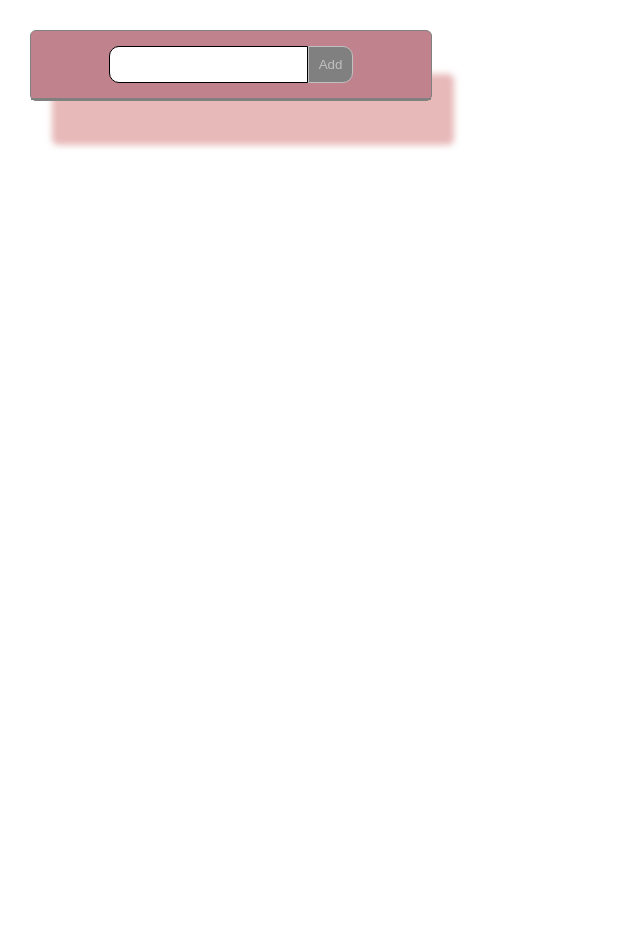
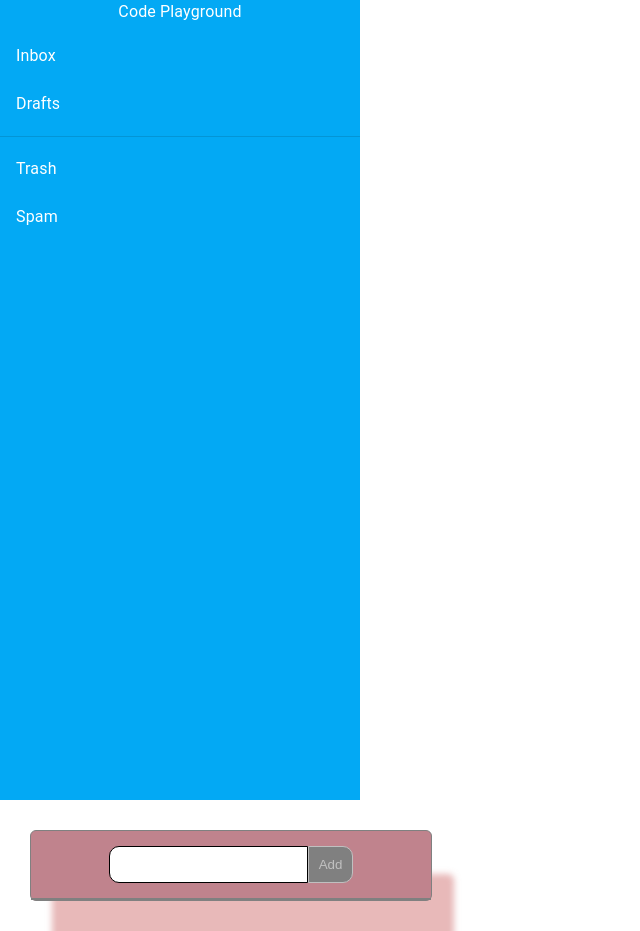
Before and after one commit to alexdangelo86/code-playground, a React (Create React App) app: page / in a window 1280 px wide. Shown: the whole page, without its empty margins (0-640 px from the left). Before the commit the page ends 800 px from the top, so only its background shows below. Built offline with nearby package versions, Linux system fonts and the light colour scheme.

Commit message:
Create Sidebar

```diff
--- a/package.json
+++ b/package.json
@@ -3,11 +3,16 @@
   "version": "0.1.0",
   "private": true,
   "dependencies": {
+    "@emotion/react": "^11.10.4",
+    "@emotion/styled": "^11.10.4",
+    "@mui/material": "^5.10.11",
     "@testing-library/jest-dom": "^5.16.5",
     "@testing-library/react": "^13.4.0",
     "@testing-library/user-event": "^13.5.0",
     "react": "^18.2.0",
     "react-dom": "^18.2.0",
+    "react-router": "^6.4.2",
+    "react-router-dom": "^6.4.2",
     "react-scripts": "5.0.1",
     "web-vitals": "^2.1.4"
   },
--- a/src/App.js
+++ b/src/App.js
@@ -1,14 +1,16 @@
-import logo from './logo.svg';
-import './App.css';
-import {TodoList} from "./Components/TodoList";
+import React from 'react'
+import logo from './logo.svg'
+import './App.css'
+import { TodoList } from './Components/TodoList'
+import Sidebar from './Components/Sidebar'
 
 function App() {
   return (
     <div className="App">
-
+      <Sidebar/>
       <TodoList/>
     </div>
-  );
+  )
 }
 
-export default App;
+export default App
--- a/src/Components/InputButton.js
+++ b/src/Components/InputButton.js
@@ -1,4 +1,4 @@
-import React, { useState } from 'react';
+import React, { useState } from 'react'
 
 const InputButton = ({ inputValue = '', onAdd }) => {
   const [value, setValue] = useState(inputValue)
@@ -30,7 +30,7 @@ const InputButton = ({ inputValue = '', onAdd }) => {
         type="text"/>
       <button onClick={handleAdd}  className="button">Add</button>
     </div>
-    );
+  )
 
 }
 
--- /dev/null
+++ b/src/Components/Sidebar.js
@@ -0,0 +1,60 @@
+import { Box } from '@mui/system'
+import { Typography } from '@mui/material'
+import React from 'react'
+import box from '@mui/material/Box'
+import List from '@mui/material/List'
+import ListItem from '@mui/material/ListItem'
+import ListItemButton from '@mui/material/ListItemButton'
+import ListItemText from '@mui/material/ListItemText'
+import Divider from '@mui/material/Divider'
+
+const Sidebar = () => {
+  return (
+    <Box
+      sx={{
+        width: '100%',
+        maxWidth: 360,
+        bgcolor: '#03a9f4',
+        color: 'white',
+        height: '100vh'
+      }}
+    >
+      <Typography>
+      Code Playground
+      </Typography>
+      <nav aria-label="main mailbox folders">
+        <List>
+          <ListItem disablePadding>
+            <ListItemButton>
+              <ListItemText primary="Inbox" />
+            </ListItemButton>
+          </ListItem>
+          <ListItem disablePadding>
+            <ListItemButton>
+              <ListItemText primary="Drafts" />
+            </ListItemButton>
+          </ListItem>
+        </List>
+      </nav>
+      <Divider />
+      <nav aria-label="secondary mailbox folders">
+        <List>
+          <ListItem disablePadding>
+            <ListItemButton>
+              <ListItemText primary="Trash" />
+            </ListItemButton>
+          </ListItem>
+          <ListItem disablePadding>
+            <ListItemButton component="a" href="#simple-list">
+              <ListItemText primary="Spam" />
+            </ListItemButton>
+          </ListItem>
+        </List>
+      </nav>
+    </Box>
+
+  )
+
+}
+
+export default Sidebar
--- a/src/Components/TodoList.js
+++ b/src/Components/TodoList.js
@@ -8,7 +8,6 @@ const TodoItem = ({ item, onDelete, index, onEdit }) => {
   const handleToggle = () => {
     SetEditMode(!editMode)
   }
-
 
 
   return (
--- a/src/index.js
+++ b/src/index.js
@@ -1,17 +1,29 @@
-import React from 'react';
-import ReactDOM from 'react-dom/client';
-import './index.css';
-import App from './App';
-import reportWebVitals from './reportWebVitals';
+import React from 'react'
+import ReactDOM from 'react-dom/client'
+import './index.css'
+import App from './App'
+import reportWebVitals from './reportWebVitals'
+import {
+  createBrowserRouter,
+  RouterProvider,
+  Route,
+} from 'react-router-dom'
 
-const root = ReactDOM.createRoot(document.getElementById('root'));
+const router = createBrowserRouter([
+  {
+    path: '/',
+    element: <App />
+  },
+])
+
+const root = ReactDOM.createRoot(document.getElementById('root'))
 root.render(
   <React.StrictMode>
-    <App />
+    <RouterProvider router={router} />
   </React.StrictMode>
-);
+)
 
 // If you want to start measuring performance in your app, pass a function
 // to log results (for example: reportWebVitals(console.log))
 // or send to an analytics endpoint. Learn more: https://bit.ly/CRA-vitals
-reportWebVitals();
+reportWebVitals()
```
Also changed, not shown: src/reportWebVitals.js (+8 -8 lines), 1 other file (tests, documents, lock files or other folders). Lines whose indentation alone changed are shown as unchanged.
